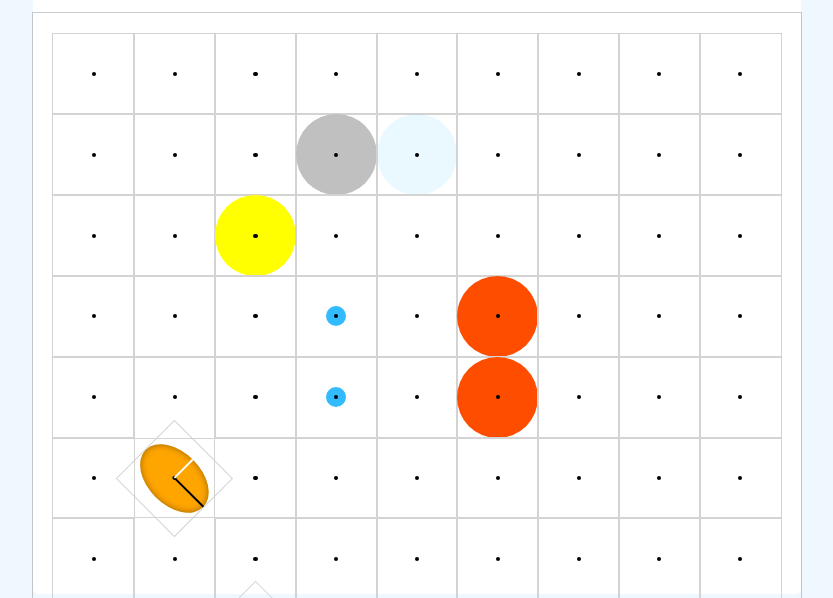
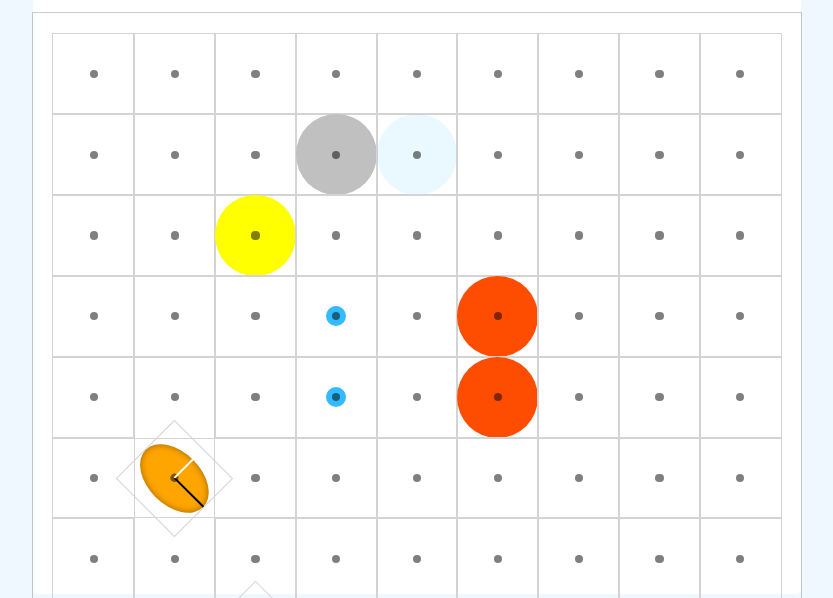
Before and after one commit to FaridSakhyzad/ig, a React (Create React App) app: page / in a window 1280 px wide. Shown: the part 202-800 px from the top of the page, without its empty margins (223-1056 px from the left). Built offline with nearby package versions, Linux system fonts and the light colour scheme.

Commit message:
map & grid | WIP

```diff
--- a/src/components/Unit/Unit.scss
+++ b/src/components/Unit/Unit.scss
@@ -1,5 +1,5 @@
 :root {
-  --unit-hitBox--radius: calc(var(--base-width-unit) * 1px);
+  --unit-hitBox--radius: calc(var(--base-width-unit) * 2px);
 }
 
 .unit {
@@ -55,6 +55,7 @@
   width: var(--width);
   height: var(--height);
   border-radius: 50%;
+  opacity: 0.5;
 }
 
 .wall {
--- a/src/maps/map_9x9_0.js
+++ b/src/maps/map_9x9_0.js
@@ -56,57 +56,57 @@
         name: 'turret1',
         angle: 0,
         type: 'bobomb',
-        maxDistance: 34,
+        maxDistance: 39,
         speed: 15
       },
       {
         name: 'turret2',
         angle: 45,
         type: 'bobomb',
-        maxDistance: Math.abs(33 / Math.cos(45 * Math.PI / 180)),
-        speed: Math.abs(15 * Math.cos(45 * Math.PI / 180))
+        maxDistance: 39 * 1.4142135623730951,
+        speed: 15 / 1.4142135623730951
       },
       {
         name: 'turret3',
         angle: 90,
         type: 'bobomb',
-        maxDistance: 34,
+        maxDistance: 39,
         speed: 15
       },
       {
         name: 'turret4',
         angle: 135,
         type: 'bobomb',
-        maxDistance: Math.abs(33 / Math.cos(135 * Math.PI / 180)),
-        speed: Math.abs(15 * Math.cos(135 * Math.PI / 180))
+        maxDistance: 39 * 1.4142135623730951,
+        speed: 15 / 1.4142135623730951
       },
       {
         name: 'turret5',
         angle: 180,
         type: 'bobomb',
-        maxDistance: 34,
+        maxDistance: 39,
         speed: 15
       },
       {
         name: 'turret6',
         angle: 225,
         type: 'bobomb',
-        maxDistance: Math.abs(33 / Math.cos(225 * Math.PI / 180)),
-        speed: Math.abs(15 * Math.cos(225 * Math.PI / 180)),
+        maxDistance: 39 * 1.4142135623730951,
+        speed: 15 / 1.4142135623730951
       },
       {
         name: 'turret7',
         angle: 270,
         type: 'bobomb',
-        maxDistance: 34,
+        maxDistance: 39,
         speed: 15
       },
       {
         name: 'turret8',
         angle: 315,
         type: 'bobomb',
-        maxDistance: Math.abs(33 / Math.cos(315 * Math.PI / 180)),
-        speed: Math.abs(15 * Math.cos(315 * Math.PI / 180))
+        maxDistance: 39 * 1.4142135623730951,
+        speed: 15 / 1.4142135623730951
       }
     ],
   }
--- a/src/maps/maps.js
+++ b/src/maps/maps.js
@@ -17,11 +17,15 @@
 
 const mapSet = [
   {
+    gridWidth: 9,
+    gridHeight: 9,
     mapWidth: 9,
     mapHeight: 9,
     units: MAP_9x9_0
   },
   {
+    gridWidth: 9,
+    gridHeight: 9,
     mapWidth: 3,
     mapHeight: 3,
     units: ((m, n) => {
@@ -42,6 +46,8 @@
     })(3, 3),
   },
   {
+    gridWidth: 9,
+    gridHeight: 9,
     mapWidth: 5,
     mapHeight: 5,
     units: ((width, height) => {
```
